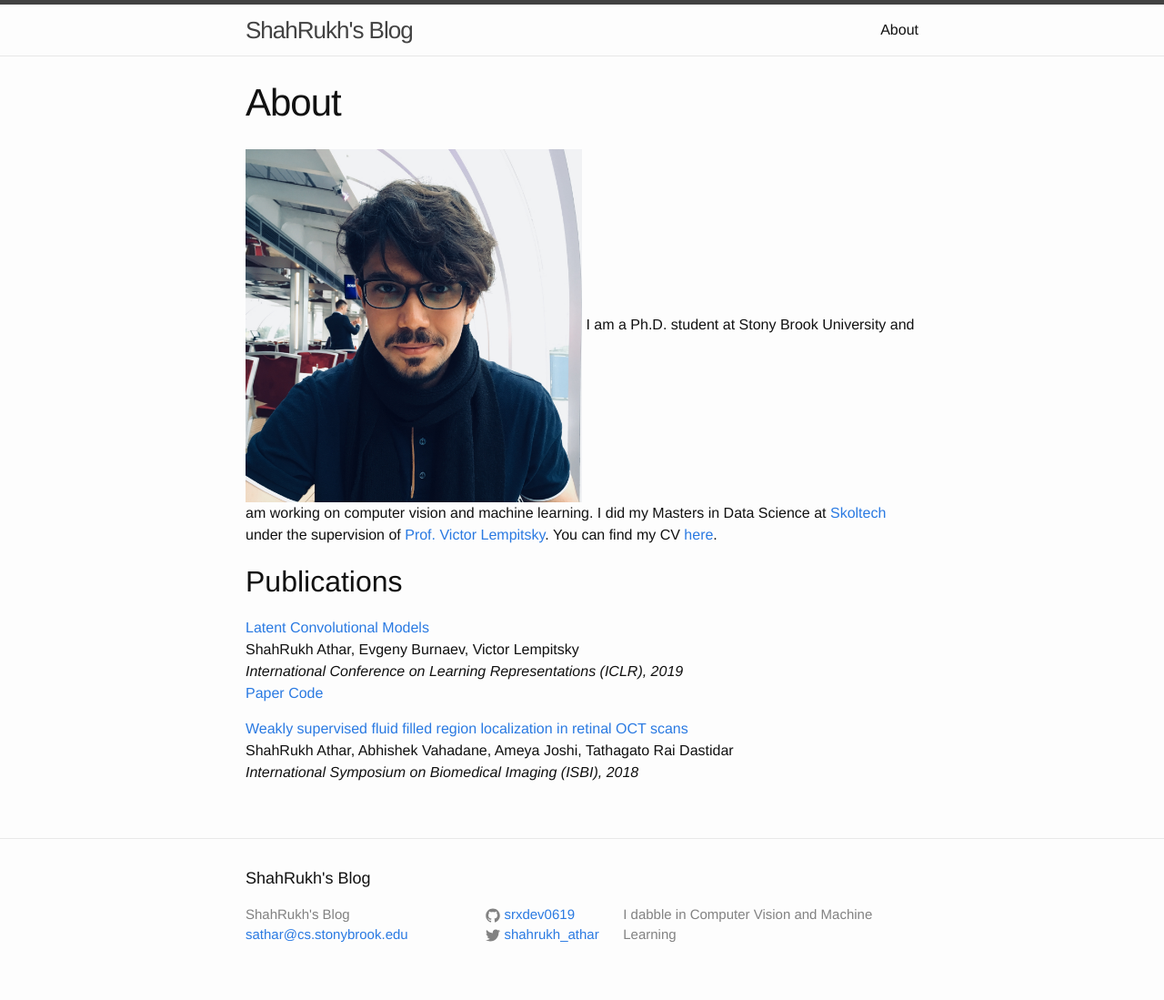
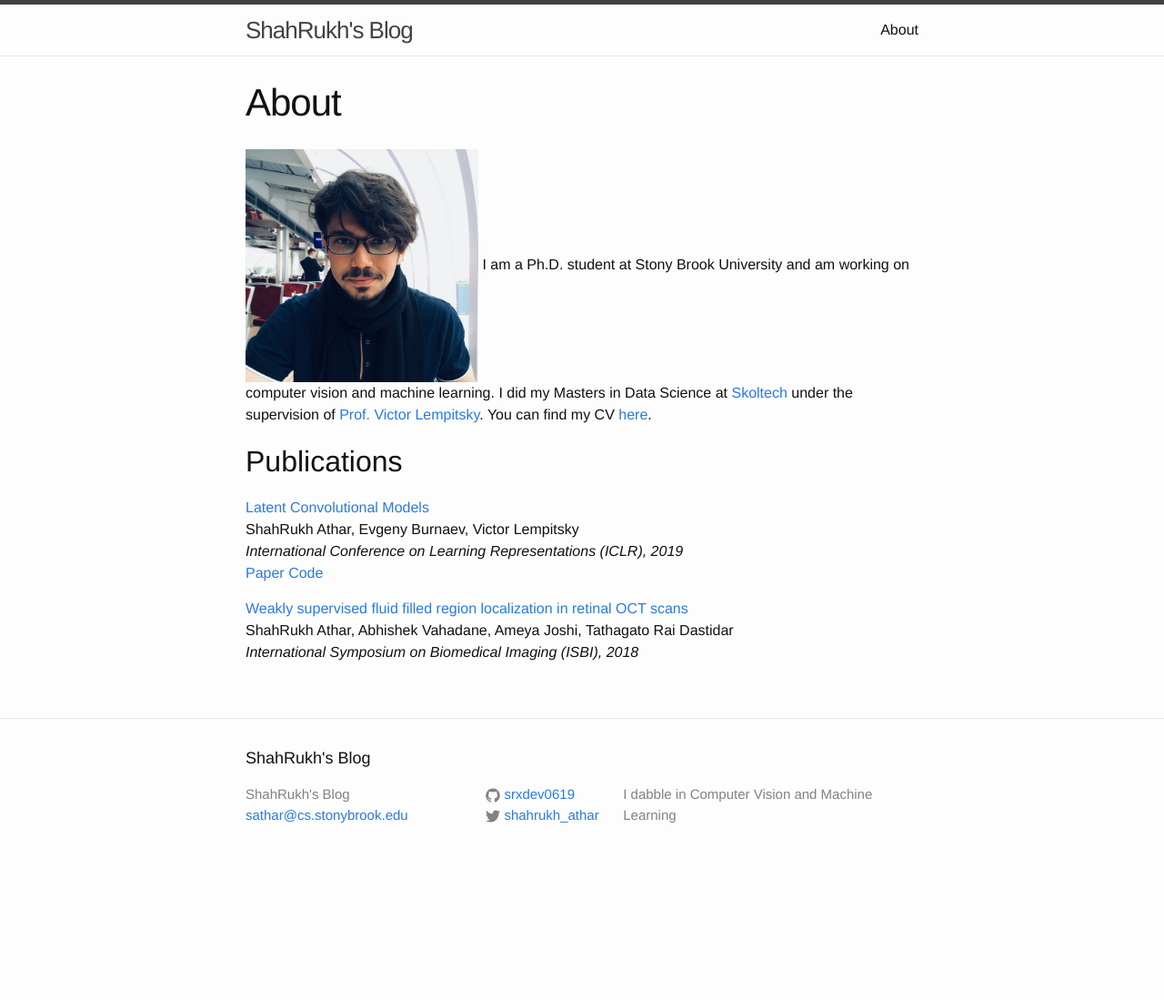
Before and after one commit to shahrukhathar/shahrukhathar.github.io, a Jekyll site: the page built from pages/about.md, in a window 1280 px wide. Shown: the whole page at 91% size. Built offline with Jekyll 4.4.1, drawn with Linux system fonts in a browser that asks for light colours; after the commit the page ends 967 px from its top, so only the background shows below that.

Commit message:
Updated Page

```diff
--- a/pages/about.md
+++ b/pages/about.md
@@ -3,7 +3,8 @@ layout: page
 title: About
 permalink: /about/
 ---
-![](/images/IMG_2922.jpg){:height="50%" width="50%"}
+
+<img src="/images/IMG_2922.jpg" height="256px" width="256px" >
 I am a Ph.D. student at Stony Brook University and am working on computer vision and machine learning. I did my Masters in Data Science at [Skoltech](https://http://www.skoltech.ru/en) under the supervision of [Prof. Victor Lempitsky](http://faculty.skoltech.ru/people/victorlempitsky). You can find my CV [here](/assets/CV.pdf).
 
 
```
